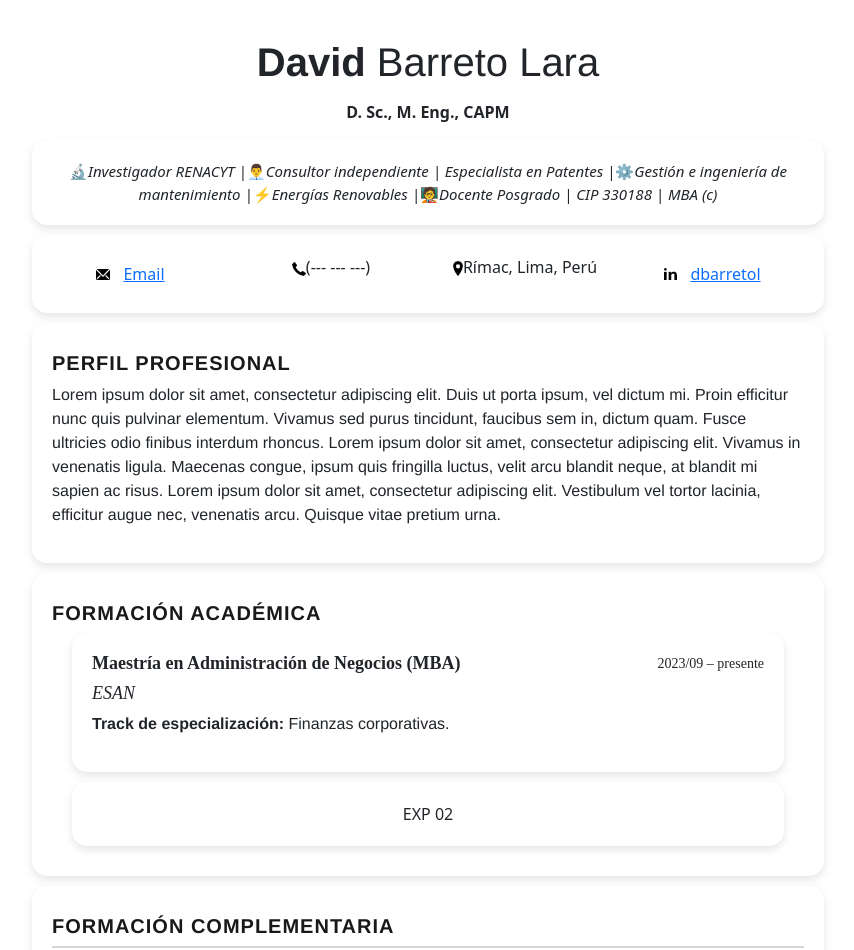
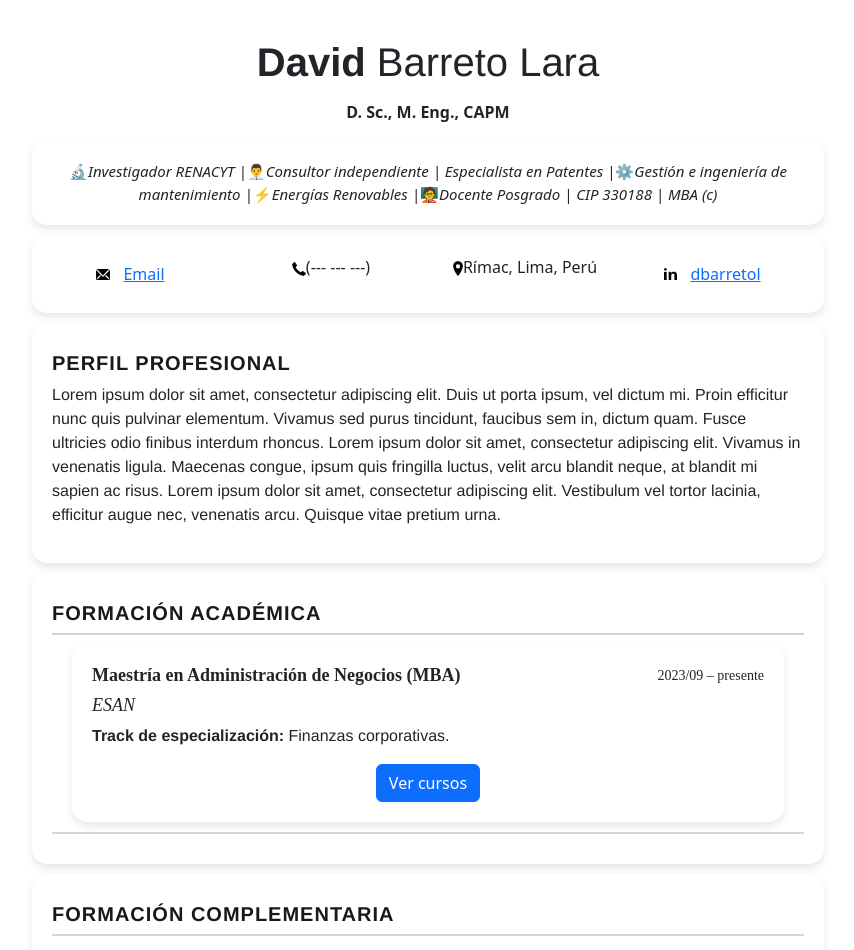
Before and after one commit to dbarretol/BioDBLara, a React (Vite) app: page / in a window 1280 px wide. Shown: the top 950 px of the page, without its empty margins (212-1066 px from the left). Built offline with nearby package versions, Linux system fonts and the light colour scheme.

Commit message:
Se agrega ventana modal en academic

```diff
--- a/src/sections/AcademicMain.jsx
+++ b/src/sections/AcademicMain.jsx
@@ -1,10 +1,17 @@
-import React from 'react'
+import React, { useState } from 'react';
+
 
 function AcademicMain() {
+  const [show, setShow] = useState(false);
+
+  const handleClose = () => setShow(false);
+  const handleShow = () => setShow(true);
+
   return (
     <>
       <div className="container">
         <h2>Formación académica </h2>
+        <hr />
         <div className="container">
           <div className="row">
             <div className="col-md-8">
@@ -20,10 +27,41 @@ function AcademicMain() {
               <p className="content"><strong>Track de especialización:</strong> Finanzas corporativas.</p>
             </div>
           </div>
+          <button type="button" className="btn btn-primary" onClick={handleShow}>
+            Ver cursos
+          </button>
         </div>
-        <div className="container">EXP 02</div>
+        <hr />
+      </div>
 
+      {/* Modal */}
+      <div className={`modal fade ${show ? 'show' : ''}`} id="academicModal" tabIndex="-1" aria-labelledby="academicModalLabel" aria-hidden={!show} style={{ display: show ? 'block' : 'none' }}>
+        <div className="modal-dialog modal-dialog-centered">
+          <div className="modal-content">
+            <div className="modal-header">
+              <h5 className="modal-title" id="academicModalLabel">Cursos en ESAN</h5>
+              <button type="button" className="btn-close" onClick={handleClose} aria-label="Close"></button>
+            </div>
+            <div className="modal-body">
+              <ul>
+                <li>Curso 1: Finanzas Avanzadas</li>
+                <li>Curso 2: Estrategia Corporativa</li>
+                <li>Curso 3: Marketing Digital</li>
+                {/* Agrega más cursos aquí */}
+              </ul>
+            </div>
+
+          </div>
+        </div>
       </div>
+      {/* End Modal */}
+
+      {/* Backdrop */}
+      {show && (
+        <div className="modal-backdrop fade show"></div>
+      )}
+      {/* End Backdrop */}
+
     </>
   )
 }
```
